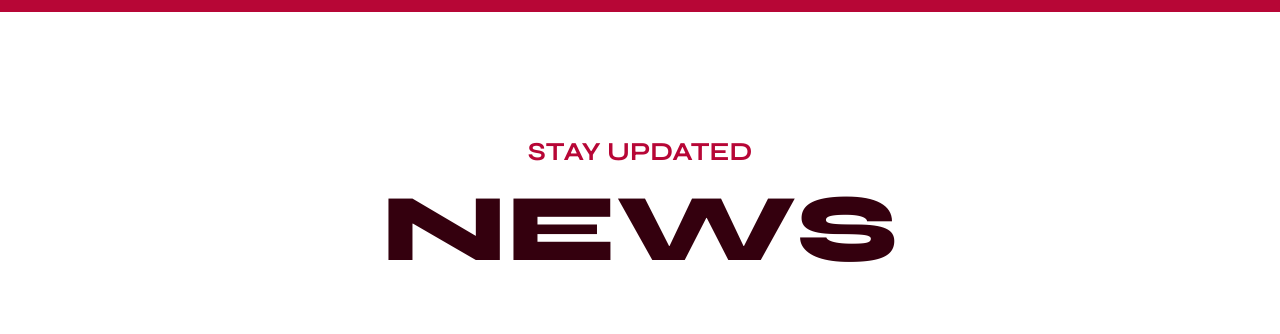
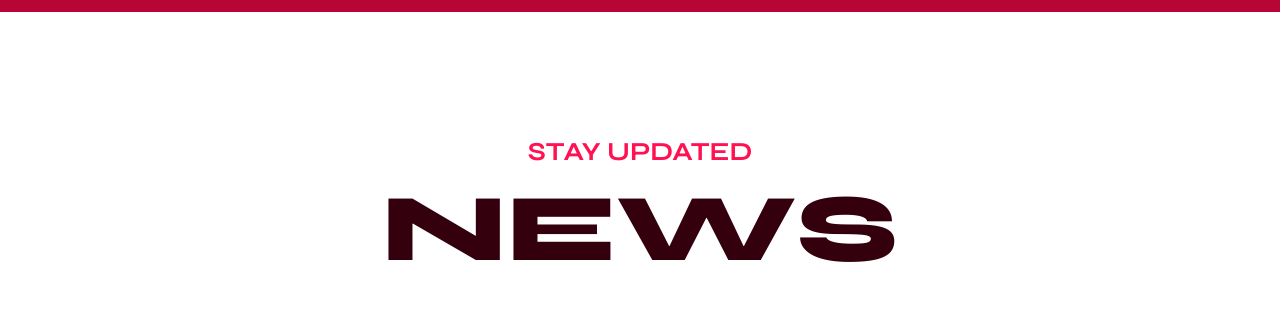
Before and after one commit to hueshine/everestmarathon, a plain HTML site: page index.html in a window 1280 px wide. Shown: the part 7240-7574 px from the top of the page. Drawn offline with nearby package versions, Linux system fonts and the light colour scheme.

Commit message:
small headline color

```diff
--- a/css/style.scss
+++ b/css/style.scss
@@ -696,7 +696,7 @@ header {
 
     .small_headline{
 
-      color: #b70636;
+      color: #ff1152;
     }
 
     h2{
```
Also changed, not shown: css/style.css.
